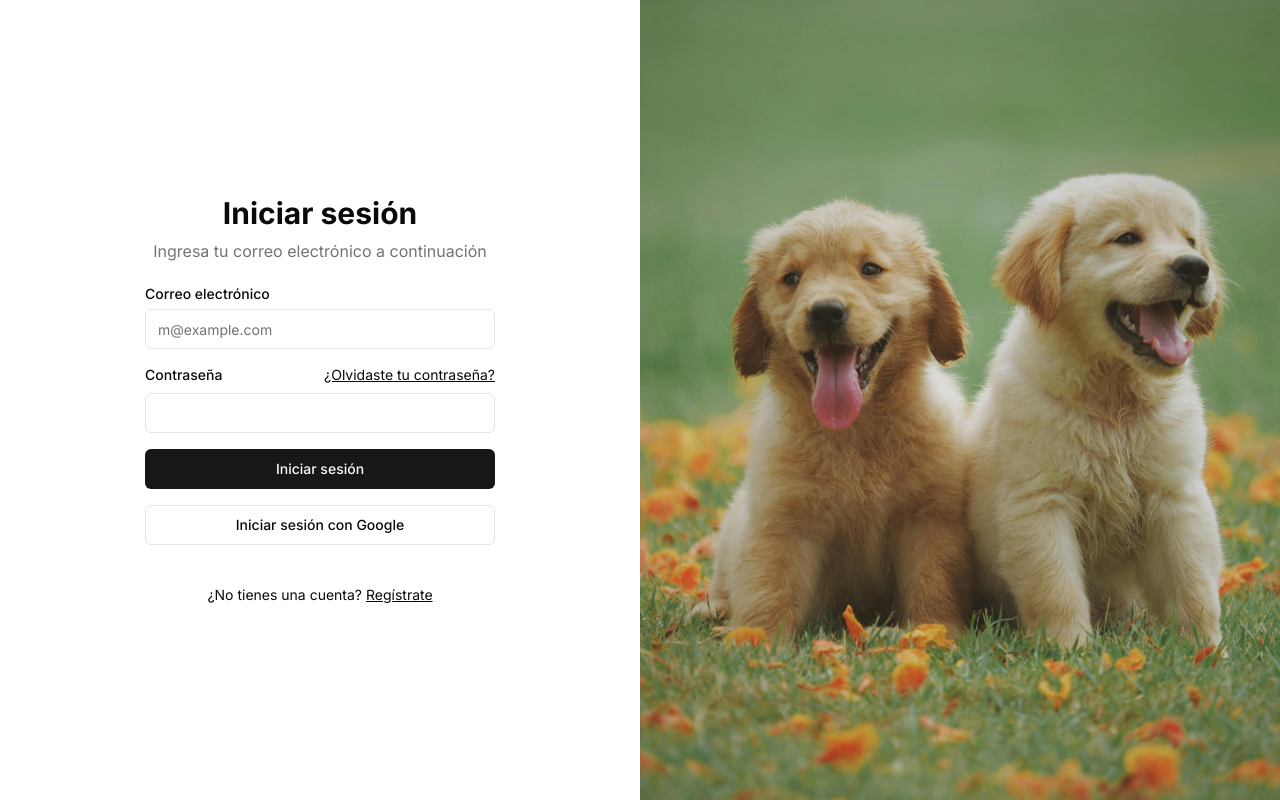
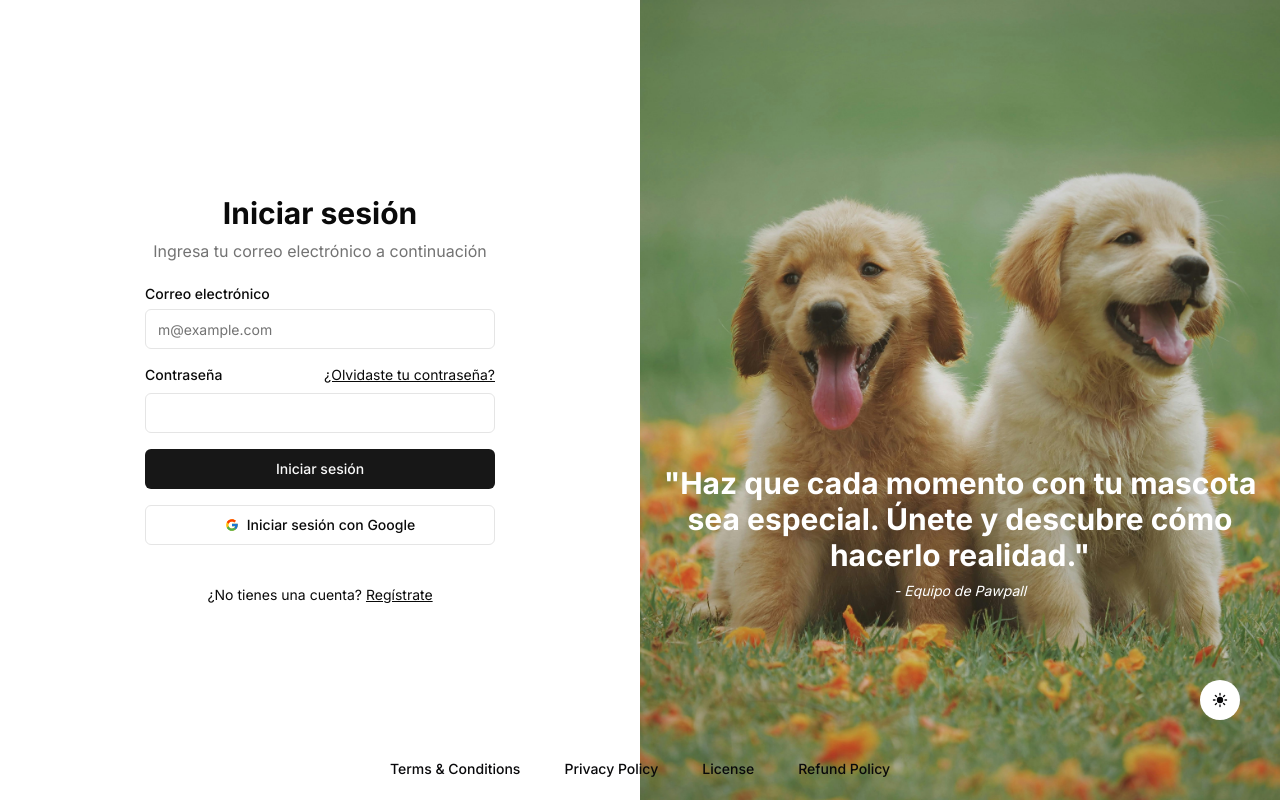
Before and after one commit to alanalexxis/pawpall_project, a Next.js app: page /login in a window 1280 px wide. Built offline with nearby package versions, Linux system fonts and the light colour scheme.

Commit message:
se añade footer al login

```diff
--- a/app/(auth)/login/components/LoginForm.tsx
+++ b/app/(auth)/login/components/LoginForm.tsx
@@ -1,3 +1,4 @@
+"use client";
 import Image from "next/image";
 import Link from "next/link";
 
@@ -5,10 +6,15 @@ import { Button } from "@/components/ui/button";
 import { Input } from "@/components/ui/input";
 import { Label } from "@/components/ui/label";
 import LoginImage from "./login-image.jpg";
+import LoginImage2 from "./login-image2.jpg";
 import { login } from "@/lib/auth-actions";
 import SignInWithGoogleButton from "./SignInWithGoogleButton";
+import Footer from "@/components/footer/Footer";
+import { useTheme } from "next-themes";
+import { IoMoon, IoSunny } from "react-icons/io5";
 
 export function LoginForm() {
+  const { theme, setTheme } = useTheme();
   return (
     <div className="w-full lg:grid lg:min-h-[600px] lg:grid-cols-2 xl:min-h-[800px]">
       <div className="flex items-center justify-center py-12">
@@ -57,7 +63,8 @@ export function LoginForm() {
           </div>
         </div>
       </div>
-      <div className="hidden bg-muted lg:block">
+
+      <div className="hidden bg-muted lg:block relative">
         <Image
           src={LoginImage}
           alt="Imagen"
@@ -65,7 +72,27 @@ export function LoginForm() {
           height="1080"
           className="h-full w-full object-cover dark:brightness-[0.2] dark:grayscale"
         />
+        <div className="absolute w-[600px] top-2/3 left-1/2 transform -translate-x-1/2 -translate-y-1/2 text-white text-center">
+          <h2 className="text-3xl font-bold">
+            "Haz que cada momento con tu mascota sea especial. Únete y descubre
+            cómo hacerlo realidad."
+          </h2>
+          <blockquote className="text-sm italic mt-2">
+            - Equipo de Pawpall
+          </blockquote>
+        </div>
       </div>
+      <Footer />
+      <Button
+        className="absolute bottom-20 right-10 flex min-h-10 min-w-10 cursor-pointer rounded-full bg-zinc-950 p-0 text-xl text-white hover:bg-zinc-950 dark:bg-white dark:text-zinc-950 hover:dark:bg-white xl:bg-white xl:text-zinc-950 xl:hover:bg-white xl:dark:text-zinc-900"
+        onClick={() => setTheme(theme === "dark" ? "light" : "dark")}
+      >
+        {theme === "light" ? (
+          <IoMoon className="h-4 w-4" />
+        ) : (
+          <IoSunny className="h-4 w-4" />
+        )}
+      </Button>
     </div>
   );
 }
--- a/app/(auth)/login/components/SignInWithGoogleButton.tsx
+++ b/app/(auth)/login/components/SignInWithGoogleButton.tsx
@@ -1,19 +1,19 @@
-"use client";
 import { Button } from "@/components/ui/button";
 import { signInWithGoogle } from "@/lib/auth-actions";
 import React from "react";
+import { FcGoogle } from "react-icons/fc";
 
 const SignInWithGoogleButton = () => {
   return (
     <Button
       type="button"
       variant="outline"
-      className="w-full"
+      className="w-full flex items-center"
       onClick={() => {
         signInWithGoogle();
       }}
     >
-      Iniciar sesión con Google
+      <FcGoogle className="mr-2" /> Iniciar sesión con Google
     </Button>
   );
 };
--- a/app/(auth)/login/page.tsx
+++ b/app/(auth)/login/page.tsx
@@ -1,4 +1,5 @@
 import React from "react";
+
 import { LoginForm } from "./components/LoginForm";
 
 const LoginPage = () => {
--- /dev/null
+++ b/components/footer/Footer.tsx
@@ -0,0 +1,44 @@
+export default function Footer() {
+  return (
+    <div className="z-[3] items-center absolute bottom-5 left-0 right-0 mx-auto">
+      <ul className="flex flex-row justify-center">
+        <li className="mr-4 md:mr-[44px]">
+          <a
+            className="text-[10px] font-medium text-zinc-950 dark:text-zinc-400 lg:text-sm"
+            target="_blank"
+            href="https://horizon-ui.notion.site/Terms-Conditions-c671e573673746e19d2fc3e4cba0c161"
+          >
+            Terms & Conditions
+          </a>
+        </li>
+        <li className="mr-4 md:mr-[44px]">
+          <a
+            className="text-[10px] font-medium text-zinc-950 dark:text-zinc-400 lg:text-sm"
+            target="_blank"
+            href="https://horizon-ui.notion.site/Privacy-Policy-c22ff04f55474ae3b35ec45feca62bad"
+          >
+            Privacy Policy
+          </a>
+        </li>
+        <li className="mr-4 md:mr-[44px]">
+          <a
+            className="text-[10px] font-medium text-zinc-950 dark:text-zinc-400 lg:text-sm"
+            target="_blank"
+            href="https://horizon-ui.notion.site/End-User-License-Agreement-8fb09441ea8c4c08b60c37996195a6d5"
+          >
+            License
+          </a>
+        </li>
+        <li>
+          <a
+            className="text-[10px] font-medium text-zinc-950 dark:text-zinc-400 lg:text-sm"
+            target="_blank"
+            href="https://horizon-ui.notion.site/Refund-Policy-1b0983287b92486cb6b18071b2343ac9"
+          >
+            Refund Policy
+          </a>
+        </li>
+      </ul>
+    </div>
+  );
+}
--- a/package.json
+++ b/package.json
@@ -21,6 +21,7 @@
     "next-themes": "^0.3.0",
     "react": "^18",
     "react-dom": "^18",
+    "react-icons": "^5.2.1",
     "tailwind-merge": "^2.3.0",
     "tailwindcss-animate": "^1.0.7"
   },
```
Also changed, not shown: app/(auth)/login/components/login-image2.jpg (added), 1 other file (tests, documents, lock files or other folders).
